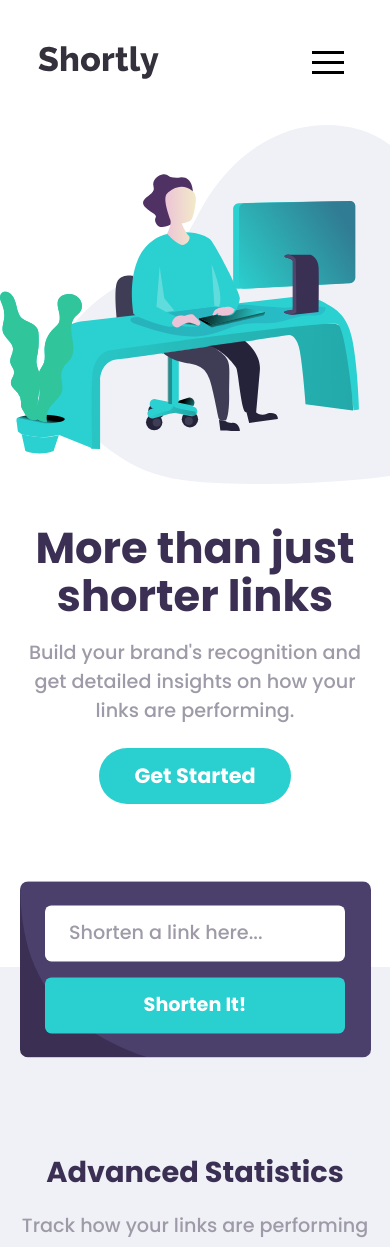
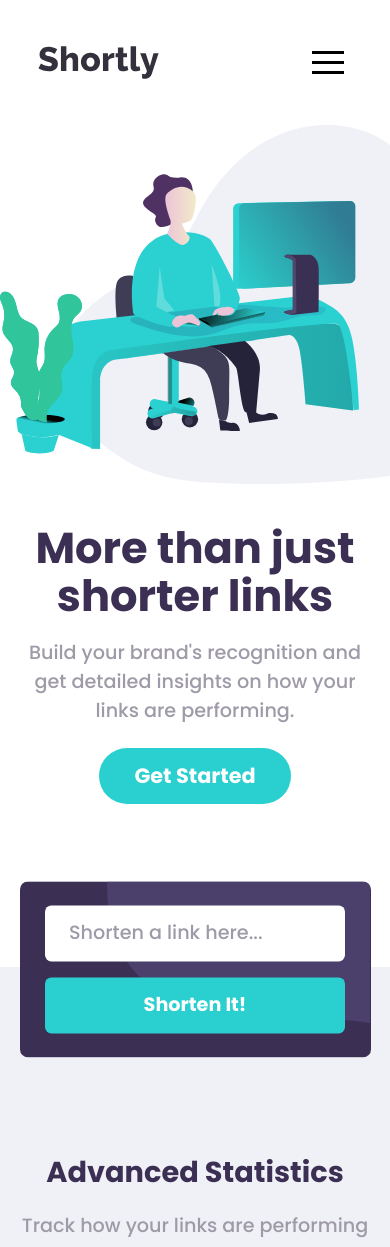
Before and after one commit to penguinboots/url-shortener, a React (Vite) app: page / in a window 390 px wide. Shown: the top 1247 px of the page. Built offline with nearby package versions, Linux system fonts and the light colour scheme.

Commit message:
style mobile url form background

```diff
--- a/src/App.scss
+++ b/src/App.scss
@@ -383,7 +383,9 @@ button {
     height: 11rem;
 
     background-image: url("./assets/bg-shorten-mobile.svg");
-    background-size: cover;
+    background-size: 75%;
+    background-position: right top;
+    background-repeat: no-repeat;
 
     .url-form {
       flex-direction: column;
```
